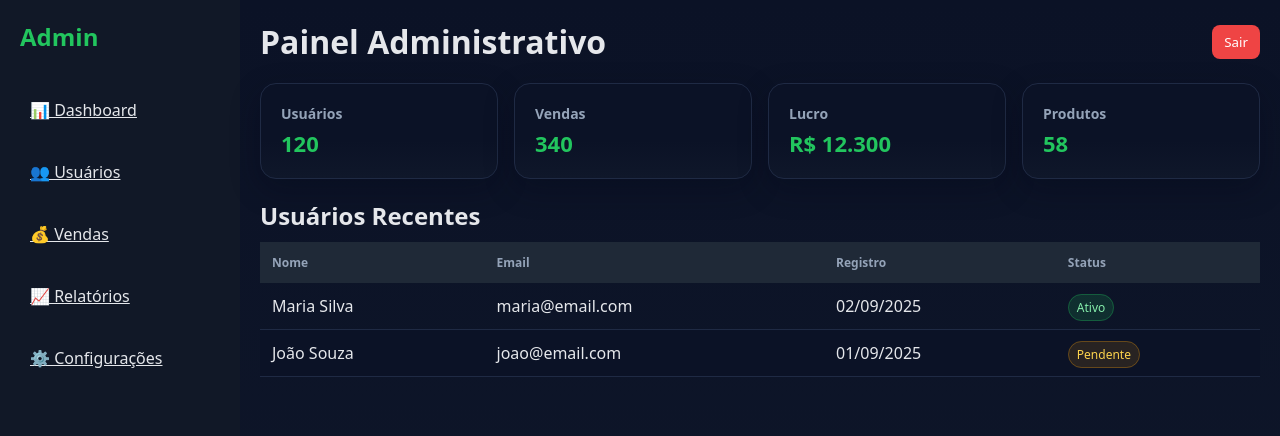
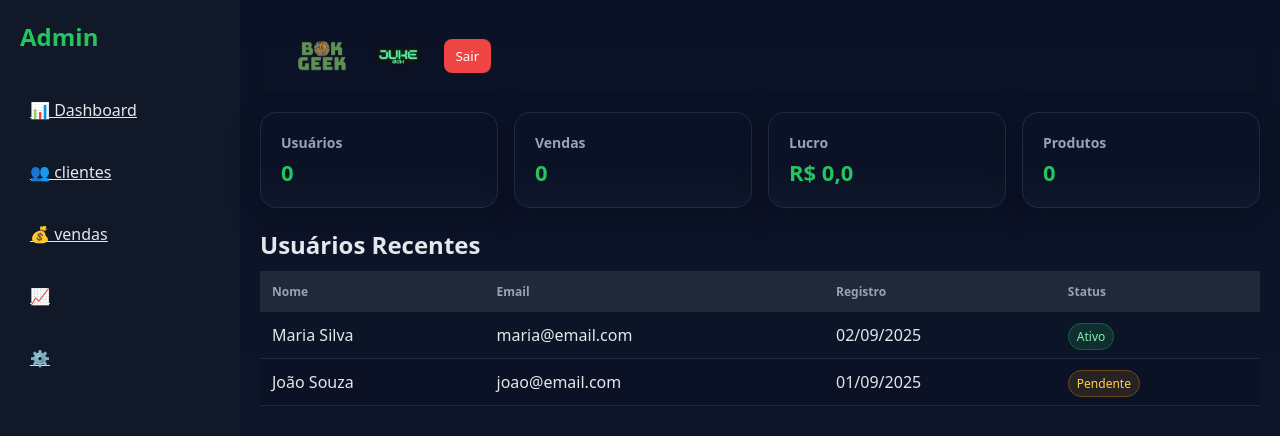
Before and after one commit to eduardocheslackidurante/novo-boxgeek, a plain HTML site: page public/registro.html in a window 1280 px wide. Drawn offline with Linux system fonts and the light colour scheme.

Commit message:
Add files via upload

```diff
--- a/public/registro.css
+++ b/public/registro.css
@@ -66,7 +66,22 @@ header {
   justify-content: space-between;
   align-items: center;
   margin-bottom: 20px;
+  background-color: var(--primary-color);
+  color: white;
+  padding: 1rem 2rem;
+  box-shadow: 0 2px 10px rgba(0, 0, 0, 0.1);
 }
+
+.logo-container {
+  display: flex;
+  align-items: center;
+  gap: 15px;
+}
+
+.logo {
+  height: 40px;
+}
+
 .logout-btn {
   background: var(--danger);
   color: white;
--- a/public/registro.html
+++ b/public/registro.html
@@ -1,26 +1,32 @@
 <!DOCTYPE html>
-<html lang="pt-BR">
+<html lang="pt-br">
 <head>
-  <meta charset="UTF-8">
-  <meta name="viewport" content="width=device-width, initial-scale=1.0">
-  <title>Painel Administrativo</title>
-  <link rel="stylesheet" href="registro.css"><!-- seu CSS -->
+    <meta charset="UTF-8">
+    <meta name="viewport" content="width=device-width, initial-scale=1.0">
+    <link rel="stylesheet" href="https://cdnjs.cloudflare.com/ajax/libs/font-awesome/6.4.0/css/all.min.css">
+    <script src="javascript.js" defer></script>
+    <link rel="stylesheet" href="registro.css">
+    <title>Painel Administrativo</title>
 </head>
+
 <body>
+
   <!-- Sidebar -->
   <div class="sidebar">
     <h2>Admin</h2>
-    <a href="#" class="nav-link">📊 Dashboard</a>
-    <a href="#" class="nav-link">👥 Usuários</a>
-    <a href="#" class="nav-link">💰 Vendas</a>
-    <a href="#" class="nav-link">📈 Relatórios</a>
-    <a href="#" class="nav-link">⚙️ Configurações</a>
+    <a href="registro.html" class="nav-link">📊 Dashboard</a>
+    <a href="#" class="nav-link">👥 clientes</a>
+    <a href="#" class="nav-link">💰 vendas</a>
+    <a href="#" class="nav-link">📈 </a>
+    <a href="#" class="nav-link">⚙️ </a>
   </div>
 
   <!-- Main -->
   <div class="main">
     <header>
-      <h1>Painel Administrativo</h1>
+        <div class="logo-container">
+        <img class="logo" src="imagens/Planet.png" alt="logo">
+        <img class="logo" src="imagens/Juke.png" alt="logo secundária">
       <button class="logout-btn">Sair</button>
     </header>
 
@@ -28,19 +34,19 @@
     <div class="cards">
       <div class="card">
         <h3>Usuários</h3>
-        <h2 id="usersCount">120</h2>
+        <h2 id="usersCount">0</h2>
       </div>
       <div class="card">
         <h3>Vendas</h3>
-        <h2 id="salesCount">340</h2>
+        <h2 id="salesCount">0</h2>
       </div>
       <div class="card">
         <h3>Lucro</h3>
-        <h2 id="profitValue">R$ 12.300</h2>
+        <h2 id="profitValue">R$ 0,0</h2>
       </div>
       <div class="card">
         <h3>Produtos</h3>
-        <h2 id="productsCount">58</h2>
+        <h2 id="productsCount">0</h2>
       </div>
     </div>
 
```
Also changed, not shown: public/index.html (+3 -3 lines), public/imagens/Juke.png (added), public/imagens/Planet.png (added), public/imagens/ccm.png (added), public/imagens/parana.png (added).
